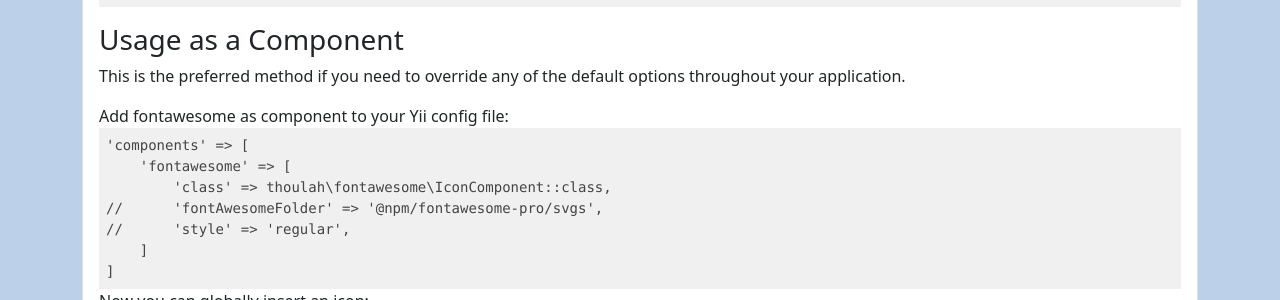
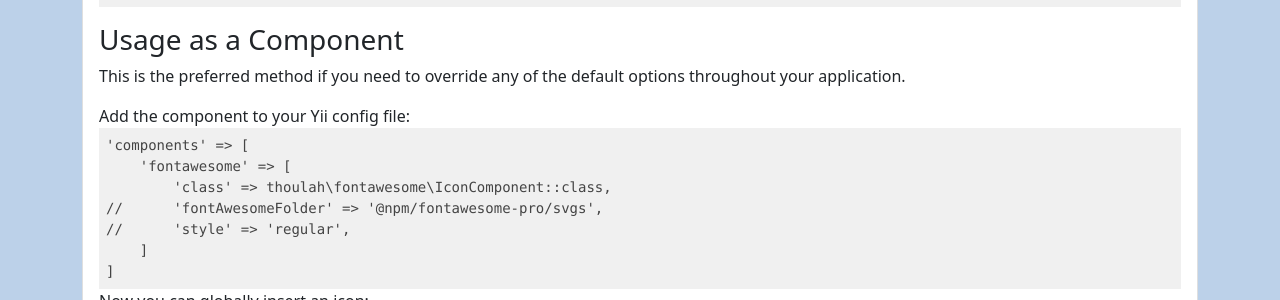
Before and after one commit to YiiRocks/YiiRocks.github.io, a Jekyll site: the page built from yii2-fontawesome-inline/index.html, in a window 1280 px wide. Shown: the part 1405-1705 px from the top of the page. Built offline with Jekyll 4.4.1, drawn with Linux system fonts in a browser that asks for light colours.

Commit message:
Moving assets into own folder

```diff
--- a/_layouts/default.html
+++ b/_layouts/default.html
@@ -5,16 +5,17 @@
         <title>{{ page.title }}</title>
         <meta name="viewport" content="width=device-width, initial-scale=1">
         <meta name="author" content="Mister 42">
-        <meta name="description" content="">
-        <link rel="apple-touch-icon" sizes="180x180" href="/logo-180.png">
+        <meta name="description" content="Yii.Rocks">
+        <link rel="shortcut icon" type="image/x-icon" href="/assets/images/favicon.ico">
+        <link rel="apple-touch-icon" sizes="180x180" href="/assets/images/logo-180.png">
         <link href="https://cdn.jsdelivr.net/npm/bootstrap@5.0.0-alpha3/dist/css/bootstrap.min.css" rel="stylesheet" integrity="sha384-CuOF+2SnTUfTwSZjCXf01h7uYhfOBuxIhGKPbfEJ3+FqH/s6cIFN9bGr1HmAg4fQ" crossorigin="anonymous">
-        <link rel="stylesheet" href="/assets/site.css">
+        <link rel="stylesheet" href="/assets/css/site.css">
     </head>
     <body class="d-flex flex-column h-100">
         <main class="flex-shrink-0">
             <div class="container">
                 <h1 class="my-3">
-                    {% if page.url != "/" %}<a href="/" title="Yii.Rocks">{% endif %}<img src="/logo.png" alt="Yii.Rocks" width="64" height="64">{% if page.url != "/" %}</a>{% endif %}
+                    {% if page.url != "/" %}<a href="/" title="Yii.Rocks">{% endif %}<img src="/assets/images/logo.png" alt="Yii.Rocks" width="64" height="64">{% if page.url != "/" %}</a>{% endif %}
                     <strong class="text-shadow user-select-none">{{ page.title }}</strong>
                 </h1>
                 {{ content }}
--- a/yii2-fontawesome-inline/index.html
+++ b/yii2-fontawesome-inline/index.html
@@ -98,7 +98,7 @@
             This is the preferred method if you need to override any of the
             default options throughout your application.
         </p>
-        Add fontawesome as component to your Yii config file:
+        Add the component to your Yii config file:
         <pre><code>'components' =&gt; [
     'fontawesome' =&gt; [
         'class' =&gt; thoulah\fontawesome\IconComponent::class,
```
Also changed, not shown: assets/css/site.scss (renamed from assets/site.scss), assets/images/favicon.ico (renamed from favicon.ico), assets/images/logo-180.png (renamed from logo-180.png), assets/images/logo.png (renamed from logo.png).
